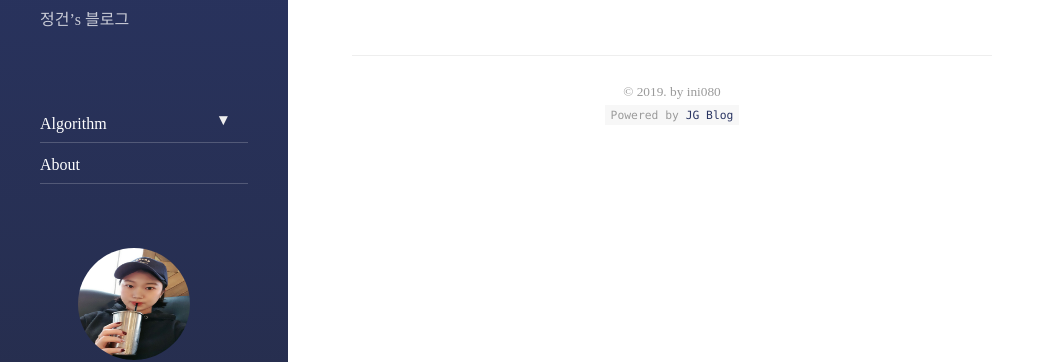
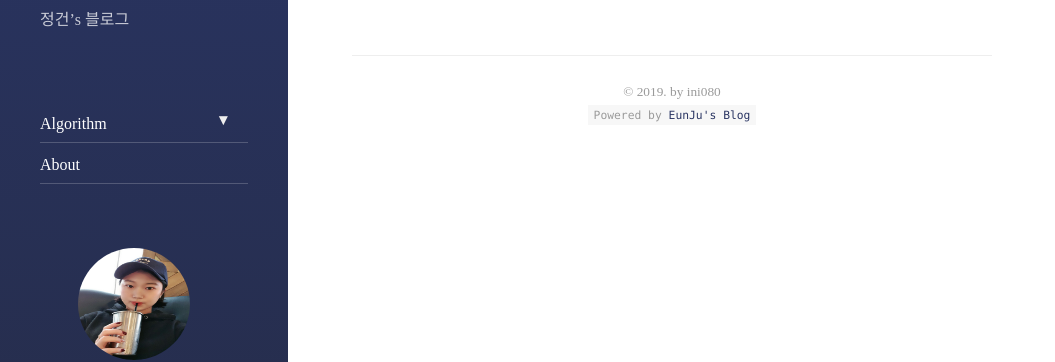
Before and after one commit to EunJu-Kang/EunJu-Kang.github.io, a Jekyll site: the page built from about.md, in a window 1280 px wide and 900 px high, scrolled down 2240 px. Shown: the part 152-514 px from the top of the window, without its empty margins (0-1055 px from the left). Built offline with Jekyll 4.4.1, drawn with Linux system fonts in a browser that asks for light colours; nearby versions of some CDN libraries.

Commit message:
Update footer.html

```diff
--- a/_includes/footer.html
+++ b/_includes/footer.html
@@ -4,6 +4,6 @@
     {{ site.copyright | markdownify }}
   {% endif %}
   <p>
-    <code>Powered by <a href="https://ini080.github.io/">JG Blog</a></code>
+    <code>Powered by <a href="https://eunju-kang.github.io/">EunJu's Blog</a></code>
   </p>
 </footer>
```
